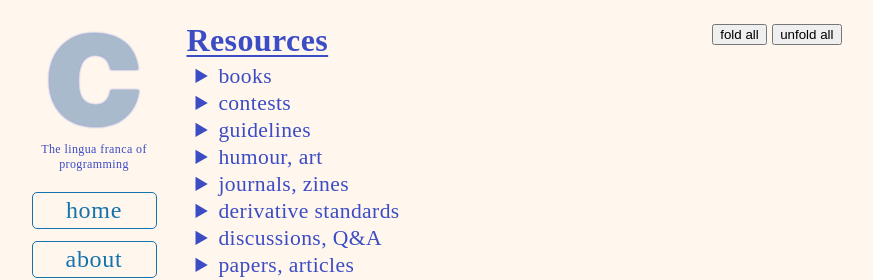
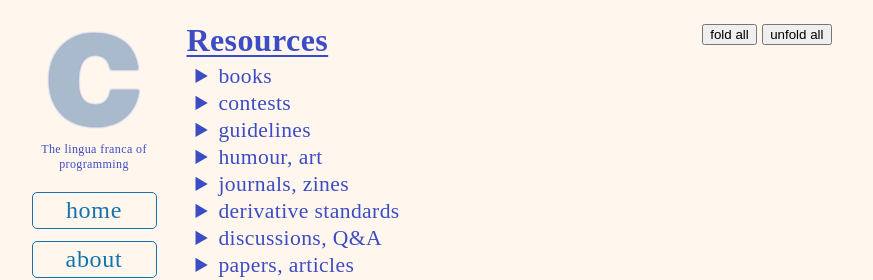
Before and after one commit to c-lang-org/c-www-homepage, a Jekyll site: the page built from _pages/resources.html, in a window 1280 px wide. Shown: the top 280 px of the page, without its empty margins (201-1074 px from the left). Built offline with Jekyll 4.4.1, drawn with Linux system fonts in a browser that asks for light colours.

Commit message:
Style tweak

```diff
--- a/_pages/about.html
+++ b/_pages/about.html
@@ -30,9 +30,9 @@ int main(int argc, char *argv[])
 
 <p>
 C was designed by <a href="https://www.bell-labs.com/usr/dmr/www/">Dennis Ritchie</a>
-during the early 1970s at <span class="nobr">Bell Labs</span> as an improvement upon the
-B language created by Ken Thompson. After the release of the Unix operating system, and later
-also publication of the first edition of the bestseller <i>The C Programming Language</i>,
+during the early 1970s at Bell&nbsp;Labs as an improvement upon the B language created
+by Ken Thompson. After the release of the Unix operating system, and later also
+publication of the first edition of the bestseller <i>The C Programming Language</i>,
 authored by <a href="https://www.cs.princeton.edu/~bwk/">Brian Kernighan</a> together
 with Ritchie (K&amp;R), C became one of the most widely used programming languages
 in the world.
--- a/_pages/resources.html
+++ b/_pages/resources.html
@@ -120,12 +120,12 @@ permalink: /resources
 </details>
 <details id="articles">
   <summary>papers, articles</summary>
-  <ul class="nobr">
+  <ul>
     <li><a href="https://homes.cs.washington.edu/~mernst/pubs/c-preprocessor-tse2002-abstract.html">An empirical analysis of C preprocessor use</a></li>
     <li><a href="https://www.sekrit.de/webdocs/c/beginners-guide-away-from-scanf.html">A beginners' guide <i>away</i> from <code>scanf()</code></a></li>
     <li><a href="https://softpanorama.org/Bookshelf/Computers/c.shtml">Best C language textbooks - Softpanorama</a></li>
     <li><a href="https://c-faq.com/decl/spiral.anderson.html">Clockwise/Spiral Rule</a></li>
-    <li><a href="https://people.rennes.inria.fr/Frederic.Besson/compcerts.pdf">CompCertS: A Memory-Aware Verified C Compiler using Pointer as Integer Semantics</a></li>
+    <li><a href="https://people.rennes.inria.fr/Frederic.Besson/compcerts.pdf">CompCertS: A Memory-Aware Verified C Compiler using Pointer as&nbsp;Integer&nbsp;Semantics</a></li>
     <li><a href="https://begriffs.com/posts/2021-07-04-shared-libraries.html">Dynamic linking best practices</a></li>
     <li><a href="https://greenlab.di.uminho.pt/wp-content/uploads/2017/10/sleFinal.pdf">Energy Efficiency across Programming Languages</a></li>
     <li><a href="https://jorenar.com/blog/gotophobia-harmful">GOTOphobia considered harmful</a></li>
@@ -242,7 +242,7 @@ permalink: /resources
 </details>
 <details id="tutorials">
   <summary>tutorials, courses</summary>
-  <ul class="nobr">
+  <ul>
     <li><a href="https://nrk.neocities.org/articles/c-static-analyzers">A gentle introduction to static analyzers for C</a></li>
     <li><a href="https://www.cprogramming.com/tutorial/c-tutorial.html">C Tutorial - Learn C - Cprogramming.com</a></li>
     <li><a href="https://guide.handmadehero.org/intro-to-c/">Intro to C on Windows — Handmade Hero</a></li>
--- a/style.css
+++ b/style.css
@@ -182,7 +182,7 @@ x-cmt::after {
 }
 
 .accordion-list > details li {
-  margin-top: 0.1em;
+  margin-top: 0.2em;
 }
 
 .accordion-list details > summary + x-cmt.see-also {
@@ -192,6 +192,7 @@ x-cmt::after {
 
 .accordion-list div.fold-btns {
   float: right;
+  margin-right: 10px;
 }
 
 
@@ -208,7 +209,6 @@ x-cmt::after {
   display: grid;
   grid-template-columns: repeat(auto-fill, minmax(7em, auto));
   column-gap: 0.4em;
-  row-gap: 0.15em;
   list-style: none;
   padding-left: 0;
 }
```
